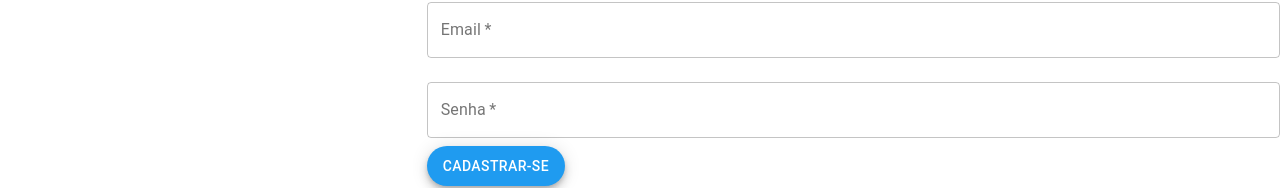
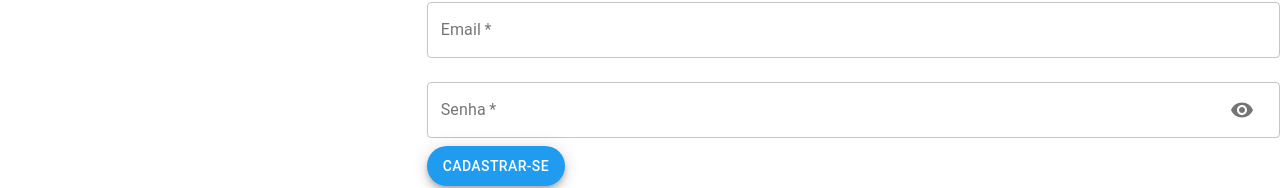
Before and after one commit to future4code/Larissa-Goncalves, a React (Create React App) app in the folder modulo-3/lab-Eddit/projeto-labe-eddit/: page /cadastro in a window 1280 px wide. Shown: the part 114-302 px from the top of the page. Built offline with nearby package versions, Linux system fonts and the light colour scheme.

Commit message:
Botão de visibilidade de senha e ou texto

```diff
--- a/modulo-3/lab-Eddit/projeto-labe-eddit/src/pages/LoginPage/LoginForm.js
+++ b/modulo-3/lab-Eddit/projeto-labe-eddit/src/pages/LoginPage/LoginForm.js
@@ -4,17 +4,28 @@ import { goToSignUp} from "../../rotes/Coordinator";
 import { useHistory } from "react-router";
 import { login } from "../../components/Requests";
 import { useUnprotectedPage } from "../../hooks/useProtectedPage";
-import {showPassWord} from "../../components/VisibilityPage"
+import { IconButton, InputAdornment } from "@material-ui/core";
+import { Visibility, VisibilityOff } from "@material-ui/icons";
+import { useState } from "react";
 
-const LoginForm = (props) => {
+const LoginForm = () => {
     useUnprotectedPage()
     const history = useHistory()
     const [form, onChange, clear] = useForm({email:'', password:''})
+    const [showPassWord, setPassWord] = useState(true);
 
     const submitForm = (e) => {
         e.preventDefault();
         login(form, clear, history);
     }
+
+     const handleClickShowPassword = () => {
+      setPassWord(!showPassWord);
+    };
+     const handleMouseDownPassword = () => {
+      setPassWord(!showPassWord);
+    };
+
     return(
         <div>
                 <form onSubmit={submitForm}>
@@ -41,6 +52,19 @@ const LoginForm = (props) => {
                 label={'Senha'}
                 fullWidth
                 margin={'normal'}
+                InputProps={{
+                  endAdornment: (
+                    <InputAdornment position="end">
+                      <IconButton
+                        aria-label="toggle password visibility"
+                        onClick={handleClickShowPassword}
+                        onMouseDown={handleMouseDownPassword}
+                      >
+                        {showPassWord ? <Visibility /> : <VisibilityOff />}
+                      </IconButton>
+                    </InputAdornment>
+                  )
+                }}
 
                 />
                   <Fab
--- a/modulo-3/lab-Eddit/projeto-labe-eddit/src/pages/SignUp/SigUpForm.js
+++ b/modulo-3/lab-Eddit/projeto-labe-eddit/src/pages/SignUp/SigUpForm.js
@@ -4,18 +4,29 @@ import { goToLogin } from "../../rotes/Coordinator";
 import { useHistory } from "react-router";
 import {signUp} from "../../components/Requests";
 // import { useUnprotectedPage } from "../../hooks/useProtectedPage";
+import { IconButton, InputAdornment } from "@material-ui/core";
+import { Visibility, VisibilityOff } from "@material-ui/icons";
+import { useState } from "react";
 
 
 const SignUpForm= () => {
   // useUnprotectedPage()
     const history = useHistory()
     const [form, onChange, clear] = useForm({username:'', email:'', password:''})
+    const [showPassWord, setPassWord] = useState(true);
 
     const submitForm = (e) => {
       console.log(form)
       e.preventDefault();
       signUp(form, clear, history)
   }
+
+  const handleClickShowPassword = () => {
+    setPassWord(!showPassWord);
+  };
+   const handleMouseDownPassword = () => {
+    setPassWord(!showPassWord);
+  };
 
     return(
 
@@ -52,10 +63,23 @@ const SignUpForm= () => {
                 onChange={onChange}
                 placeholder="Senha"
                 variant={'outlined'}
-                type='password'
+                type={!showPassWord ? "password" : "text" }
                 label={'Senha'}
                 fullWidth
                 margin={'normal'}
+                InputProps={{
+                  endAdornment: (
+                    <InputAdornment position="end">
+                      <IconButton
+                        aria-label="toggle password visibility"
+                        onClick={handleClickShowPassword}
+                        onMouseDown={handleMouseDownPassword}
+                      >
+                        {showPassWord ? <Visibility /> : <VisibilityOff />}
+                      </IconButton>
+                    </InputAdornment>
+                  )
+                }}
                 />
                   <Fab
                   type="submit"
```
Also changed, not shown: modulo-3/lab-Eddit/projeto-labe-eddit/src/components/Visibility.js (deleted, +0 -35 lines).
